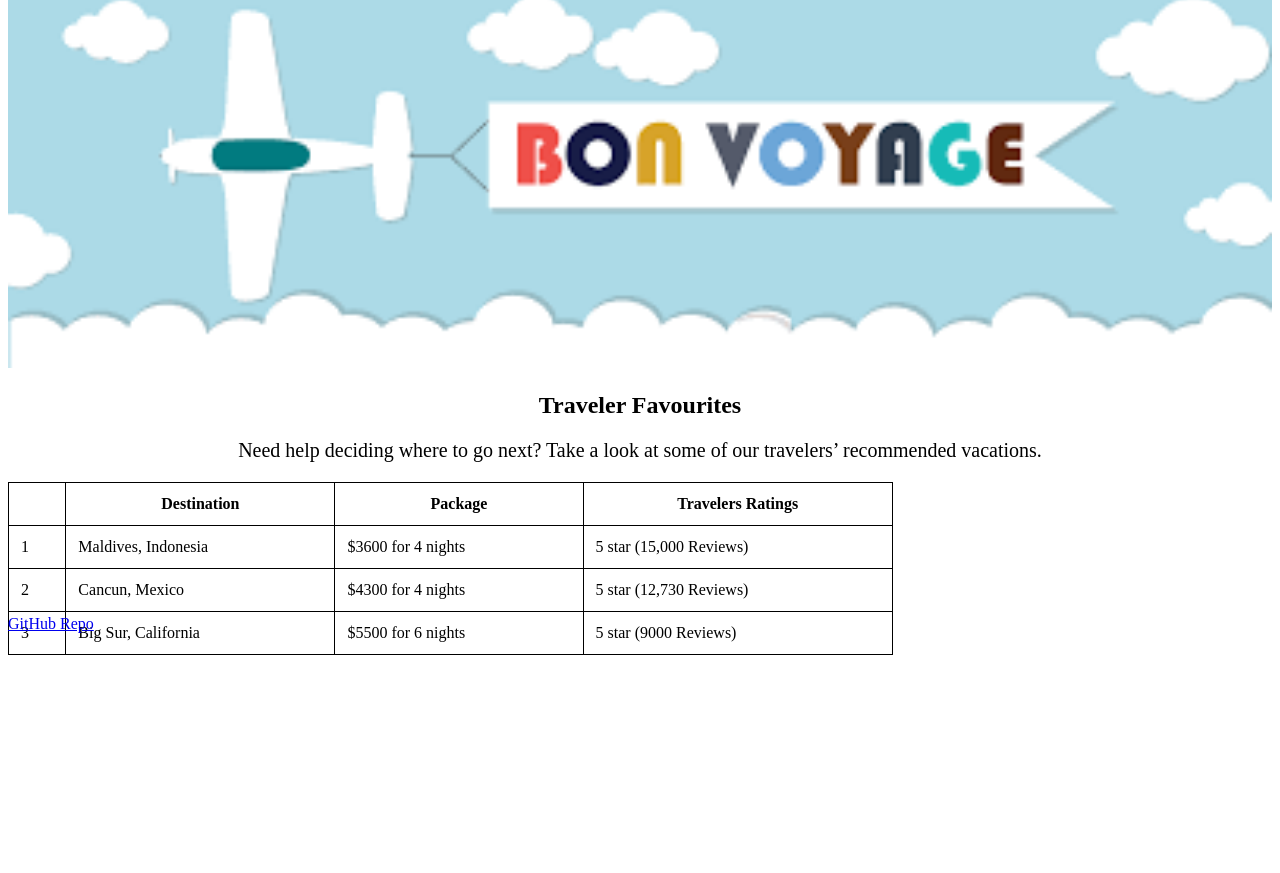
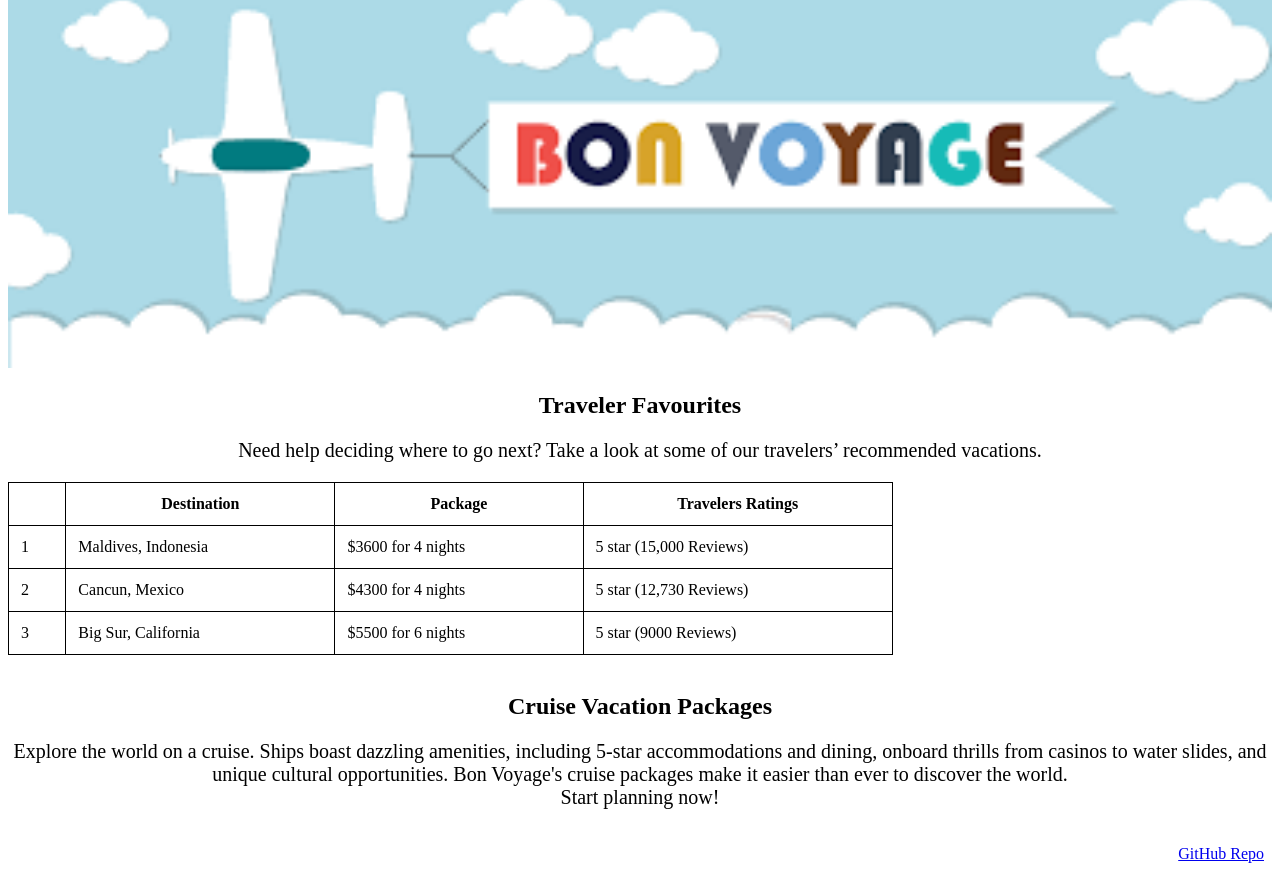
Before and after one commit to Vinothini-G/gavinoz.github.io, a plain HTML site: page index.html in a window 1280 px wide. Shown: the part 245-1118 px from the top of the page. Before the commit the page ends 908 px from the top, so only its background shows below. Drawn offline with Linux system fonts and the light colour scheme.

Commit message:
Set github link at the bottom

```diff
--- a/bonvoyage_stylesheet.css
+++ b/bonvoyage_stylesheet.css
@@ -1,6 +1,5 @@
-#page {
+.mainpage {
   position: relative;
-  min-height: 100vh;
 }
 
 h1 {
@@ -68,9 +67,11 @@ table {
 
 tr:hover {background-color: lightgray;}
 
-#footer {
-  position: absolute;
-  bottom: 0;
-  width: 100%;
-  height: 2.5rem;
- }
+.footer {
+  position:bottom;
+  float:right;
+  margin-top: -1.25em;
+  text-align: right;
+  padding-right: .5em;
+  max-width:45%
+}
--- a/index.html
+++ b/index.html
@@ -5,7 +5,7 @@
 	<link rel="stylesheet" href="bonvoyage_stylesheet.css">
 </head>
 <body>
-<div id="page">
+<div class="mainpage">
 
 <h1>BON VOYAGE</h1>
 <h3>Your One-Stop for your Dream Vacation!</h3>
@@ -48,10 +48,15 @@
     <td>5 star (9000 Reviews)</td>
 </tr>
 </table>
+<br/>
 
-<footer id="footer">
+<h2>Cruise Vacation Packages</h2>
+<p>Explore the world on a cruise. Ships boast dazzling amenities, including 5-star accommodations and dining, onboard thrills from casinos to water slides, and unique cultural opportunities. Bon Voyage's cruise packages make it easier than ever to discover the world.<br/>Start planning now!</p>
+<br/><br/>
+
+<div class="footer">
 	<a href="https://github.com/gavinoz/gavinoz.github.io">GitHub Repo</a>
-</footer>
+</div>
 
 </div>
 </body>
```
